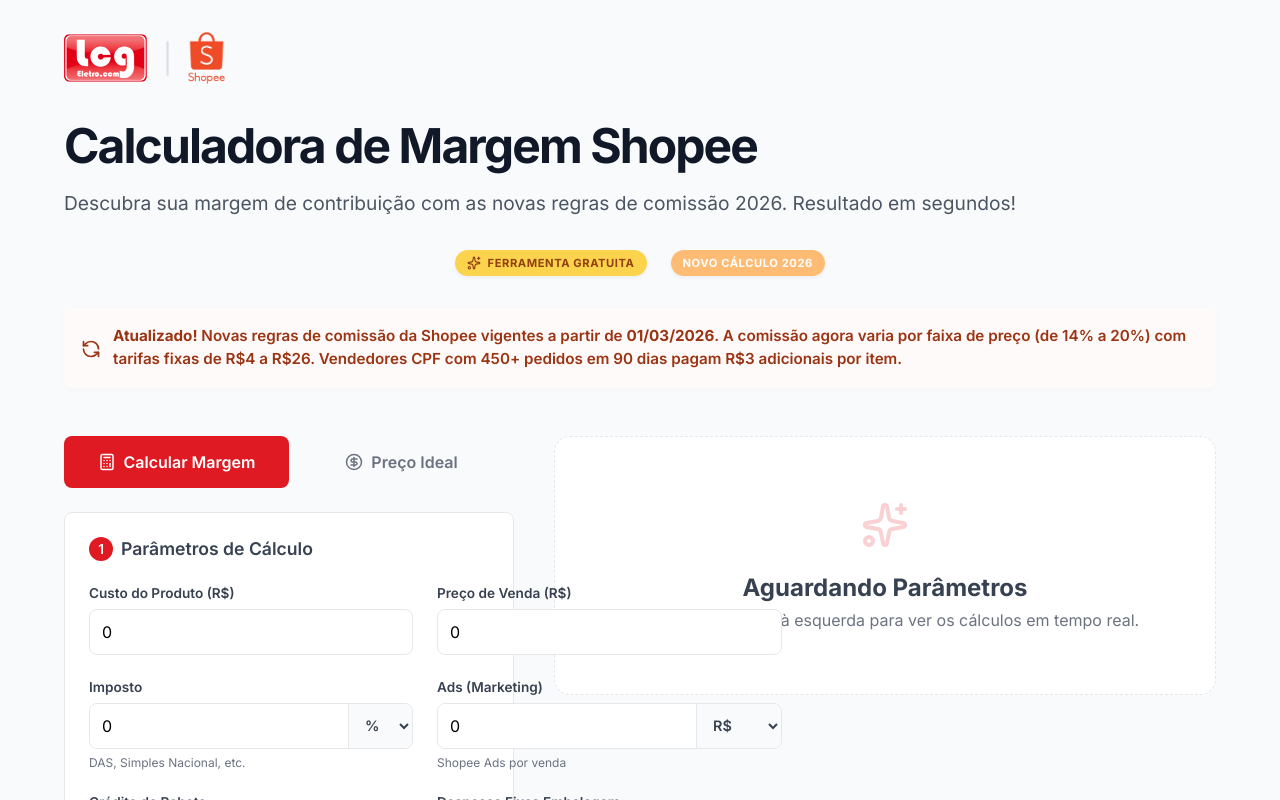
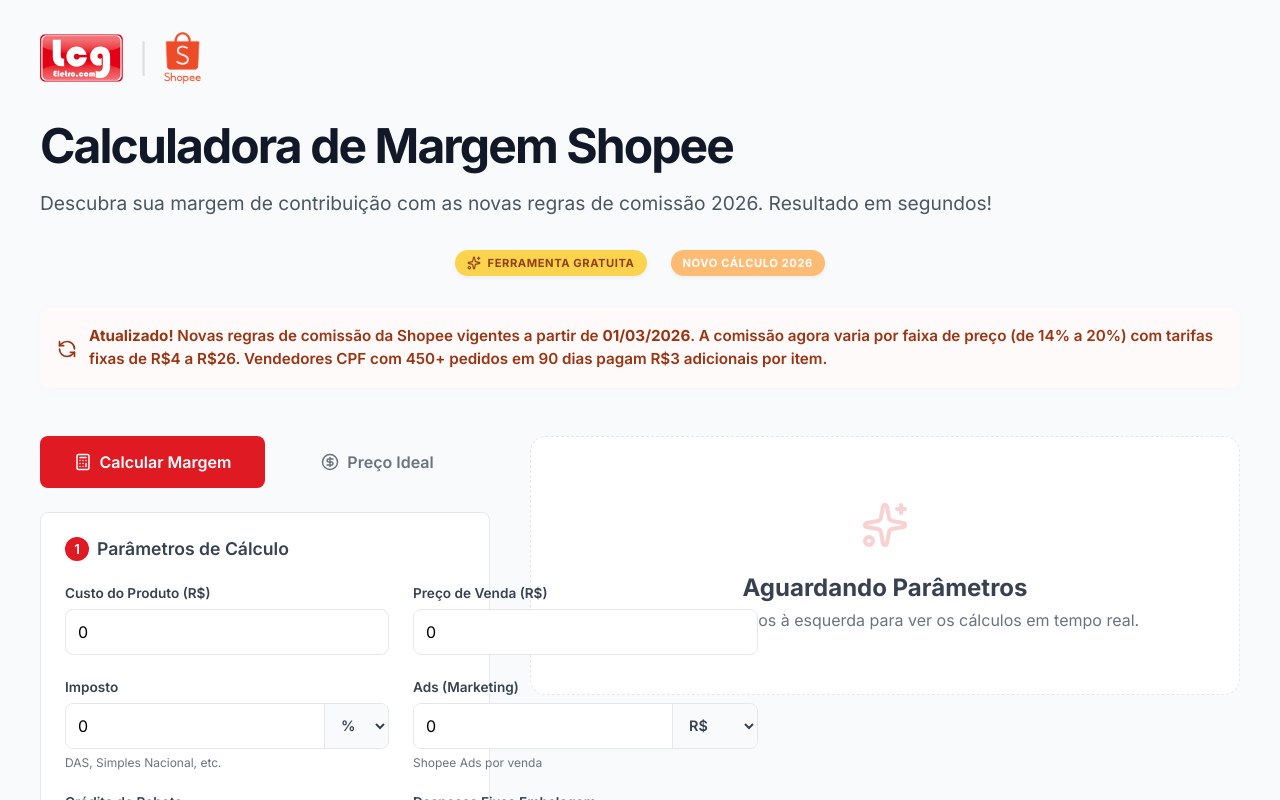
Before and after one commit to paulojacomelli/calculadora-lcg, a React (Vite) app: page / in a window 1280 px wide. Shown: the top 800 px of the page. Built offline with nearby package versions, Linux system fonts and the light colour scheme; no server answers.

Commit message:
style: increase max-width to 1300px and version bump 0.1.42-beta

```diff
--- a/package.json
+++ b/package.json
@@ -1,7 +1,7 @@
 {
   "name": "pyro-planetary",
   "private": true,
-  "version": "0.1.41-beta",
+  "version": "0.1.42-beta",
   "type": "module",
   "scripts": {
     "dev": "vite",
--- a/src/index.css
+++ b/src/index.css
@@ -44,8 +44,8 @@ body {
 
 /* Base Container */
 .container {
-  max-width: 1200px;
-  /* Expandido para Desktop */
+  max-width: 1300px;
+  /* Expandido para Desktop conforme solicitado */
   margin: 0 auto;
   padding: 0 1.5rem;
 }
```
